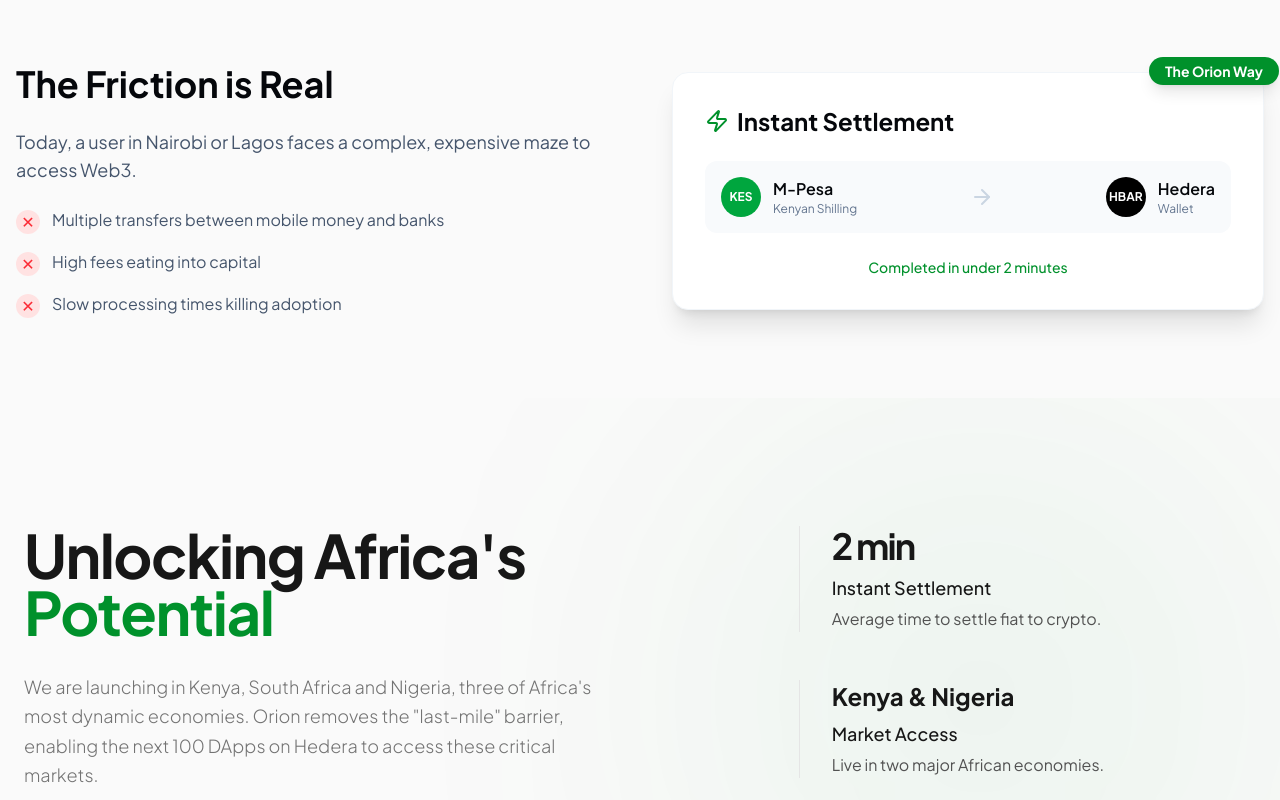
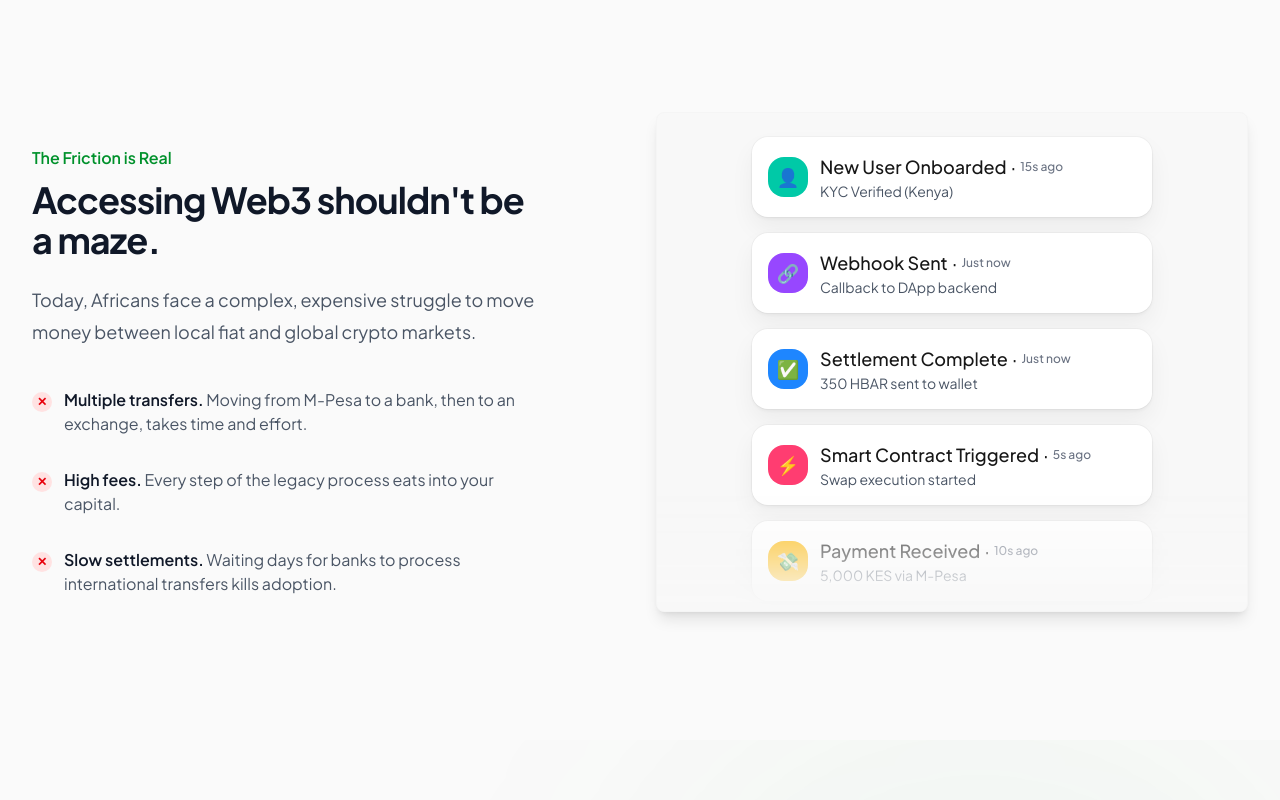
Before and after one commit to ZuseLimitedKE/orion_onramp_marketing, a Next.js app: page / in a window 1280 px wide. Shown: the part 820-1620 px from the top of the page. Built offline with nearby package versions, Linux system fonts and the light colour scheme.

Commit message:
updated landing page

```diff
--- a/app/(marketing)/_components/arrow-down.tsx
+++ b/app/(marketing)/_components/arrow-down.tsx
@@ -15,7 +15,7 @@
   return (
     <motion.div variants={itemVariants} className="pt-20 flex justify-center">
       <motion.a
-        href="#product"
+        href="#problem-solution"
         aria-label="Scroll to About section"
         animate={{ y: [0, 8, 0] }}
         transition={{ repeat: Infinity, duration: 1.2 }}
--- a/app/(marketing)/_components/cta.tsx
+++ b/app/(marketing)/_components/cta.tsx
@@ -16,10 +16,10 @@
                 <span className="text-primary">Potential</span>
               </h2>
               <p className="text-neutral-500 text-lg leading-relaxed max-w-xl mb-6 font-light">
-                We are launching in Kenya, South Africa and Nigeria, three of
-                Africa's most dynamic economies. Orion removes the "last-mile"
-                barrier, enabling the next 100 DApps on Hedera to access these
-                critical markets.
+                We are launching in Kenya, and Nigeria, two of Africa's most
+                dynamic economies. Orion removes the "last-mile" barrier,
+                enabling the next 100 DApps on Hedera to access these critical
+                markets.
               </p>
             </div>
 
--- a/app/(marketing)/_components/problem-solution.tsx
+++ b/app/(marketing)/_components/problem-solution.tsx
@@ -1,88 +1,157 @@
 "use client";
-import { motion } from "framer-motion";
-import { Zap, ArrowRight } from "lucide-react";
+
+import { cn } from "@/lib/utils";
+import { AnimatedList } from "@/components/animated-list";
+
+interface Item {
+  name: string;
+  description: string;
+  icon: string;
+  color: string;
+  time: string;
+}
+
+let notifications = [
+  {
+    name: "New User Onboarded",
+    description: "KYC Verified (Kenya)",
+    time: "15s ago",
+    icon: "👤",
+    color: "#00C9A7",
+  },
+  {
+    name: "Payment Received",
+    description: "5,000 KES via M-Pesa",
+    time: "10s ago",
+    icon: "💸",
+    color: "#FFB800",
+  },
+  {
+    name: "Smart Contract Triggered",
+    description: "Swap execution started",
+    time: "5s ago",
+    icon: "⚡",
+    color: "#FF3D71",
+  },
+  {
+    name: "Settlement Complete",
+    description: "350 HBAR sent to wallet",
+    time: "Just now",
+    icon: "✅",
+    color: "#1E86FF",
+  },
+  {
+    name: "Webhook Sent",
+    description: "Callback to DApp backend",
+    time: "Just now",
+    icon: "🔗",
+    color: "#9747FF",
+  },
+];
+
+notifications = Array.from({ length: 10 }, () => notifications).flat();
+
+const Notification = ({ name, description, icon, color, time }: Item) => {
+  return (
+    <figure
+      className={cn(
+        "relative mx-auto min-h-fit w-full max-w-[400px] cursor-pointer overflow-hidden rounded-2xl p-4",
+        // animation styles
+        "transition-all duration-200 ease-in-out hover:scale-[1.03]",
+        // light styles
+        "bg-white [box-shadow:0_0_0_1px_rgba(0,0,0,.03),0_2px_4px_rgba(0,0,0,.05),0_12px_24px_rgba(0,0,0,.05)]",
+        // dark styles
+        "transform-gpu dark:bg-transparent dark:backdrop-blur-md dark:[border:1px_solid_rgba(255,255,255,.1)] dark:[box-shadow:0_-20px_80px_-20px_#ffffff1f_inset]",
+      )}
+    >
+      <div className="flex flex-row items-center gap-3">
+        <div
+          className="flex size-10 items-center justify-center rounded-2xl"
+          style={{
+            backgroundColor: color,
+          }}
+        >
+          <span className="text-lg">{icon}</span>
+        </div>
+        <div className="flex flex-col overflow-hidden">
+          <figcaption className="flex flex-row items-center whitespace-pre text-lg font-medium text-neutral-900 dark:text-white">
+            <span className="text-sm sm:text-lg">{name}</span>
+            <span className="mx-1">·</span>
+            <span className="text-xs text-gray-500">{time}</span>
+          </figcaption>
+          <p className="text-sm text-gray-600 dark:text-gray-400">
+            {description}
+          </p>
+        </div>
+      </div>
+    </figure>
+  );
+};
 
 export function ProblemSolution() {
   return (
-    <section className="py-20 bg-neutral-50" id="how-it-works">
-      <div className="container mx-auto px-4">
-        <div className="grid md:grid-cols-2 gap-16 items-center">
-          <motion.div
-            initial={{ opacity: 0, x: -50 }}
-            whileInView={{ opacity: 1, x: 0 }}
-            viewport={{ once: true }}
-            transition={{ duration: 0.6 }}
-          >
-            <h2 className="text-3xl md:text-4xl font-bold mb-6">
+    <section className="bg-neutral-50 py-24 sm:py-32" id="problem-solution">
+      <div className="mx-auto max-w-7xl px-6 lg:px-8">
+        <div className="mx-auto grid max-w-2xl grid-cols-1 gap-x-8 gap-y-16 sm:gap-y-20 lg:mx-0 lg:max-w-none lg:grid-cols-2 lg:items-center">
+          <div className="lg:pr-8 lg:pt-4">
+            <div className="lg:max-w-lg">
+              <h2 className="text-base font-semibold leading-7 text-primary">
                 The Friction is Real
               </h2>
-            <p className="text-lg text-slate-600 mb-6">
-              Today, a user in Nairobi or Lagos faces a complex, expensive maze
-              to access Web3.
+              <p className="mt-2 text-3xl font-bold tracking-tight text-gray-900 sm:text-4xl">
+                Accessing Web3 shouldn't be a maze.
               </p>
-            <ul className="space-y-4">
-              <li className="flex items-start gap-3 text-slate-600">
-                <div className="w-6 h-6 rounded-full bg-red-100 text-red-500 flex items-center justify-center flex-shrink-0 mt-0.5">
+              <p className="mt-6 text-lg leading-8 text-gray-600">
+                Today, Africans face a complex, expensive struggle to move money
+                between local fiat and global crypto markets.
+              </p>
+              <ul role="list" className="mt-10 space-y-8 text-gray-600">
+                <li className="flex gap-x-3">
+                  <span className="mt-1 size-5 flex-none rounded-full bg-red-100 text-red-600 flex items-center justify-center text-xs font-bold">
                     ✕
-                </div>
-                <span>Multiple transfers between mobile money and banks</span>
+                  </span>
+                  <span>
+                    <strong className="font-semibold text-gray-900">
+                      Multiple transfers.
+                    </strong>{" "}
+                    Moving from M-Pesa to a bank, then to an exchange, takes
+                    time and effort.
+                  </span>
                 </li>
-              <li className="flex items-start gap-3 text-slate-600">
-                <div className="w-6 h-6 rounded-full bg-red-100 text-red-500 flex items-center justify-center flex-shrink-0 mt-0.5">
+                <li className="flex gap-x-3">
+                  <span className="mt-1 size-5 flex-none rounded-full bg-red-100 text-red-600 flex items-center justify-center text-xs font-bold">
                     ✕
-                </div>
-                <span>High fees eating into capital</span>
+                  </span>
+                  <span>
+                    <strong className="font-semibold text-gray-900">
+                      High fees.
+                    </strong>{" "}
+                    Every step of the legacy process eats into your capital.
+                  </span>
                 </li>
-              <li className="flex items-start gap-3 text-slate-600">
-                <div className="w-6 h-6 rounded-full bg-red-100 text-red-500 flex items-center justify-center flex-shrink-0 mt-0.5">
+                <li className="flex gap-x-3">
+                  <span className="mt-1 size-5 flex-none rounded-full bg-red-100 text-red-600 flex items-center justify-center text-xs font-bold">
                     ✕
-                </div>
-                <span>Slow processing times killing adoption</span>
+                  </span>
+                  <span>
+                    <strong className="font-semibold text-gray-900">
+                      Slow settlements.
+                    </strong>{" "}
+                    Waiting days for banks to process international transfers
+                    kills adoption.
+                  </span>
                 </li>
               </ul>
-          </motion.div>
-
-          <motion.div
-            className="bg-white p-8 rounded-2xl shadow-xl border border-slate-100 relative"
-            initial={{ opacity: 0, x: 50 }}
-            whileInView={{ opacity: 1, x: 0 }}
-            viewport={{ once: true }}
-            transition={{ duration: 0.6 }}
-          >
-            <div className="absolute -top-4 -right-4 bg-primary text-white px-4 py-1 rounded-full text-sm font-bold shadow-lg">
-              The Orion Way
-            </div>
-            <h3 className="text-2xl font-bold mb-6 flex items-center gap-2">
-              <Zap className="text-primary w-6 h-6" />
-              Instant Settlement
-            </h3>
-            <div className="space-y-6">
-              <div className="flex items-center justify-between p-4 bg-slate-50 rounded-xl">
-                <div className="flex items-center gap-3">
-                  <div className="w-10 h-10 bg-green-600 rounded-full flex items-center justify-center text-white font-bold text-xs">
-                    KES
-                  </div>
-                  <div>
-                    <p className="font-semibold">M-Pesa</p>
-                    <p className="text-xs text-slate-500">Kenyan Shilling</p>
             </div>
           </div>
-                <ArrowRight className="text-slate-300" />
-                <div className="flex items-center gap-3">
-                  <div className="w-10 h-10 bg-black rounded-full flex items-center justify-center text-white font-bold text-xs">
-                    HBAR
+          <div className="relative flex h-[500px] w-full flex-col overflow-hidden rounded-lg bg-background p-6 shadow-lg border border-neutral-100">
+            <AnimatedList>
+              {notifications.map((item, idx) => (
+                <Notification key={idx} {...item} />
+              ))}
+            </AnimatedList>
+            <div className="pointer-events-none absolute inset-x-0 bottom-0 h-1/4 bg-gradient-to-t from-background"></div>
           </div>
-                  <div>
-                    <p className="font-semibold">Hedera</p>
-                    <p className="text-xs text-slate-500">Wallet</p>
-                  </div>
-                </div>
-              </div>
-              <p className="text-center text-sm font-medium text-primary">
-                Completed in under 2 minutes
-              </p>
-            </div>
-          </motion.div>
         </div>
       </div>
     </section>
--- /dev/null
+++ b/components/animated-list.tsx
@@ -0,0 +1,73 @@
+"use client";
+
+import React, {
+  ComponentPropsWithoutRef,
+  useEffect,
+  useMemo,
+  useState,
+} from "react";
+import { AnimatePresence, motion, MotionProps } from "motion/react";
+
+import { cn } from "@/lib/utils";
+
+export function AnimatedListItem({ children }: { children: React.ReactNode }) {
+  const animations: MotionProps = {
+    initial: { scale: 0, opacity: 0 },
+    animate: { scale: 1, opacity: 1, originY: 0 },
+    exit: { scale: 0, opacity: 0 },
+    transition: { type: "spring", stiffness: 350, damping: 40 },
+  };
+
+  return (
+    <motion.div {...animations} layout className="mx-auto w-full">
+      {children}
+    </motion.div>
+  );
+}
+
+export interface AnimatedListProps extends ComponentPropsWithoutRef<"div"> {
+  children: React.ReactNode;
+  delay?: number;
+}
+
+export const AnimatedList = React.memo(
+  ({ children, className, delay = 1000, ...props }: AnimatedListProps) => {
+    const [index, setIndex] = useState(0);
+    const childrenArray = useMemo(
+      () => React.Children.toArray(children),
+      [children],
+    );
+
+    useEffect(() => {
+      if (index < childrenArray.length - 1) {
+        const timeout = setTimeout(() => {
+          setIndex((prevIndex) => (prevIndex + 1) % childrenArray.length);
+        }, delay);
+
+        return () => clearTimeout(timeout);
+      }
+    }, [index, delay, childrenArray.length]);
+
+    const itemsToShow = useMemo(() => {
+      const result = childrenArray.slice(0, index + 1).reverse();
+      return result;
+    }, [index, childrenArray]);
+
+    return (
+      <div
+        className={cn(`flex flex-col items-center gap-4`, className)}
+        {...props}
+      >
+        <AnimatePresence>
+          {itemsToShow.map((item) => (
+            <AnimatedListItem key={(item as React.ReactElement).key}>
+              {item}
+            </AnimatedListItem>
+          ))}
+        </AnimatePresence>
+      </div>
+    );
+  },
+);
+
+AnimatedList.displayName = "AnimatedList";
--- a/package.json
+++ b/package.json
@@ -21,6 +21,7 @@
     "clsx": "^2.1.1",
     "framer-motion": "^12.23.24",
     "lucide-react": "^0.554.0",
+    "motion": "^12.23.24",
     "next": "16.0.3",
     "react": "19.2.0",
     "react-dom": "19.2.0",
```
Also changed, not shown: app/(marketing)/_components/hero.tsx (+5 -3 lines), 1 other file (tests, documents, lock files or other folders). Lines whose indentation alone changed are shown as unchanged.
